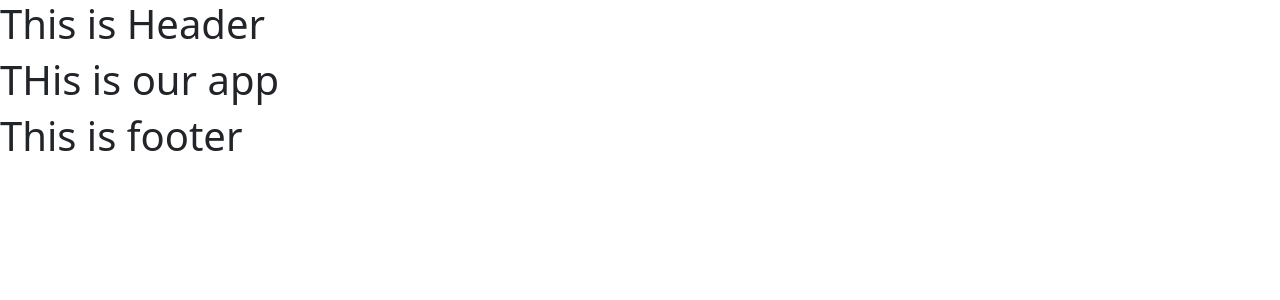
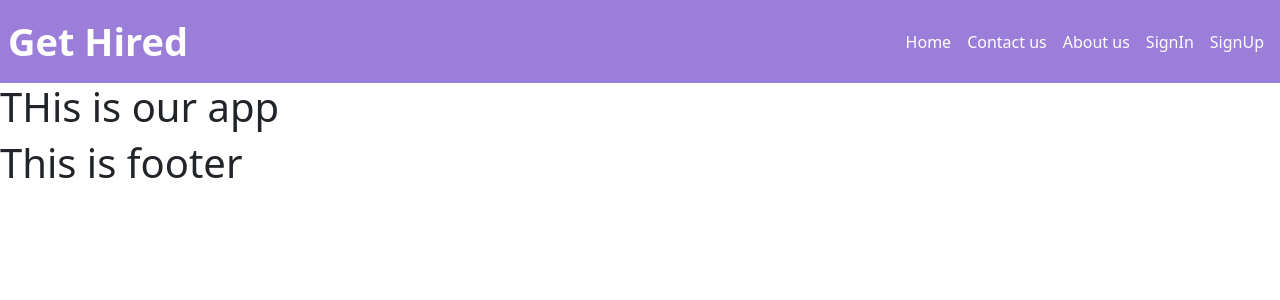
Before and after one commit to kd3-80115/CDAC_Project_WebBasedRecruitment_System, a React (Create React App) app in the folder Client/webbasedrecruitmentsystem/: page / in a window 1280 px wide. Shown: the top 300 px of the page. Built offline with nearby package versions, Linux system fonts and the light colour scheme.

Commit message:
A:Header

```diff
--- a/Client/webbasedrecruitmentsystem/src/App.jsx
+++ b/Client/webbasedrecruitmentsystem/src/App.jsx
@@ -1,10 +1,10 @@
-import Base from "./components/Base";
+import DashBoard from "./components/Dashboard";
 
 function App() {
   return (
-    <Base>
+    <DashBoard>
       <h1>THis is our app</h1>
-    </Base>
+    </DashBoard>
   );
 }
 
--- /dev/null
+++ b/Client/webbasedrecruitmentsystem/src/assets/styles/Navbar.css
@@ -0,0 +1,18 @@
+
+.background
+{
+    padding: 8px;
+    background-color: #9B7ED9;
+}
+
+.navbar-brand
+{
+    color: white;
+    font-weight: bolder;
+    font-size: 38px;
+}
+
+.items
+{
+    color: white;
+}
--- a/Client/webbasedrecruitmentsystem/src/components/Base.jsx
+++ b/Client/webbasedrecruitmentsystem/src/components/Dashboard.jsx
@@ -1,7 +1,9 @@
+import Header from "./common/Header"
+
 function Base({ title = "Weclome to Get Hire", children }) {
   return (
     <>
-      <h1>This is Header</h1>
+      <Header/>
       {children}
       <h1>This is footer</h1>
     </>
--- /dev/null
+++ b/Client/webbasedrecruitmentsystem/src/components/common/Header.jsx
@@ -0,0 +1,55 @@
+import "../../assets/styles/Navbar.css";
+
+function Header() {
+  return (
+    <div>
+      <nav class="navbar navbar-expand-lg background">
+        <a class="navbar-brand" href="#">
+          Get Hired
+        </a>
+        <button
+          class="navbar-toggler"
+          type="button"
+          data-bs-toggle="collapse"
+          data-bs-target="#navbarSupportedContent"
+          aria-controls="navbarSupportedContent"
+          aria-expanded="false"
+          aria-label="Toggle navigation"
+        >
+          <span class="navbar-toggler-icon"></span>
+        </button>
+        <div class="collapse navbar-collapse" id="navbarSupportedContent">
+          <ul className="navbar-nav ms-auto ">
+            <li class="nav-item">
+              <a class="nav-link items" href="#">
+                Home
+              </a>
+            </li>
+            <li class="nav-item ">
+              <a class="nav-link items" href="#">
+                Contact us
+              </a>
+            </li>
+            <li class="nav-item">
+              <a class="nav-link items" href="#">
+                About us
+              </a>
+            </li>
+            <li class="nav-item ">
+              <a class="nav-link items" href="#">
+                SignIn
+              </a>
+            </li>
+            <li class="nav-item ">
+              <a class="nav-link items" href="#">
+                SignUp
+              </a>
+            </li>
+          </ul>
+        </div>
+      </nav>
+    </div>
+  );
+}
+
+export default Header;
--- a/Client/webbasedrecruitmentsystem/src/index.js
+++ b/Client/webbasedrecruitmentsystem/src/index.js
@@ -1,7 +1,9 @@
 import React from 'react';
 import ReactDOM from 'react-dom/client';
 import './index.css';
-import '../node_modules/bootstrap/dist/css/bootstrap.min.css'
+import '../node_modules/bootstrap/dist/css/bootstrap.min.css';
+import '../node_modules/bootstrap/dist/js/bootstrap.bundle.js';
+
 import App from './App.jsx'
 
 
```
Also changed, not shown: Client/webbasedrecruitmentsystem/src/components/common/About.jsx (added, +7 -0 lines), Client/webbasedrecruitmentsystem/src/components/common/ContatctUs.jsx (added, +7 -0 lines), Client/webbasedrecruitmentsystem/src/components/common/Home.jsx (added, +14 -0 lines).
